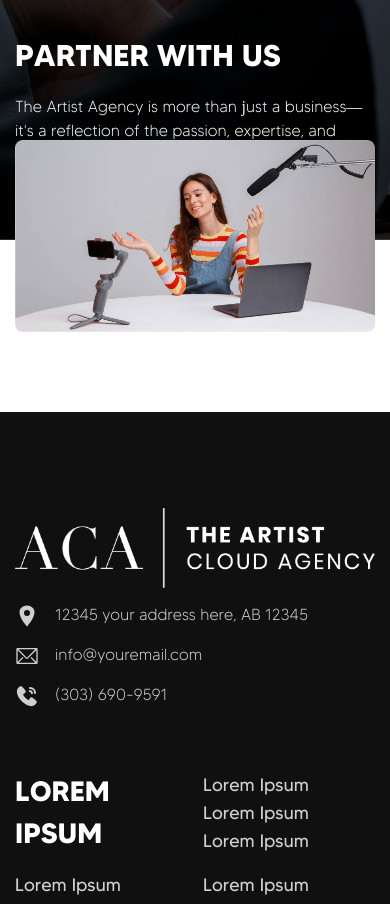
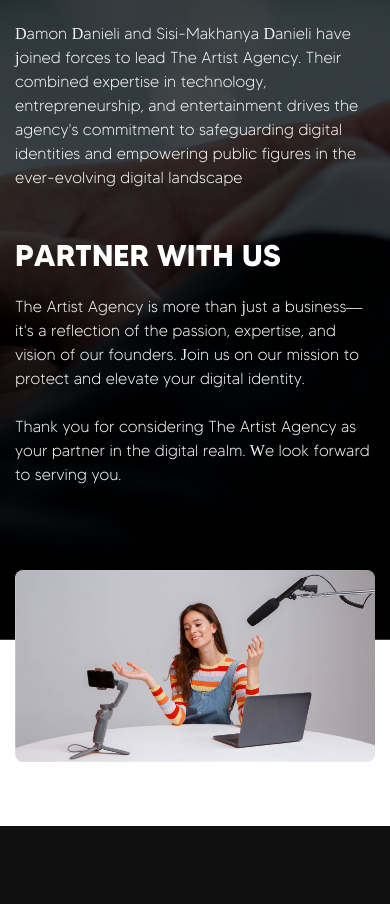
Before and after one commit to alamincoders/leading-page-react-vite-tailwindcss, a React (Vite) app: page / in a window 390 px wide. Shown: the part 10800-11704 px from the top of the page. Built offline with nearby package versions, Linux system fonts and the light colour scheme.

Commit message:
updated issues ✅

```diff
--- a/src/components/screen/Help.jsx
+++ b/src/components/screen/Help.jsx
@@ -6,7 +6,7 @@ const Help = () => {
     <section id="contact" className="relative">
       <div
         style={{ backgroundImage: `url(${bg})` }}
-        className="bg-cover bg-center bg-no-repeat h-[750px] sm:h-[850px] md:h-[1300px]  lg:h-[1100px] relative"
+        className="bg-cover bg-center bg-no-repeat h-[1150px] sm:h-[850px] md:h-[1300px]  lg:h-[1100px] relative"
       >
         <div className="">
           <div className=" absolute w-full  bg-black/70 h-full ">
@@ -53,7 +53,7 @@ const Help = () => {
           </div>
         </div>
       </div>
-      <div className="relative -mt-[100px] sm:-mt-[90px] lg:-mt-[100px] xl:-mt-[150px] z-10 mb-20 sm:mb-16 lg:mb-20 xl:mb-24 2xl:mb-28">
+      <div className="relative -mt-[70px] sm:-mt-[90px] lg:-mt-[100px] xl:-mt-[150px] z-10 mb-16 sm:mb-16 lg:mb-20 xl:mb-24 2xl:mb-28">
         <div className="container_fluid">
           <img className="w-full h-full object-cover object-center rounded-lg" src={bg2} alt="" />
         </div>
```
